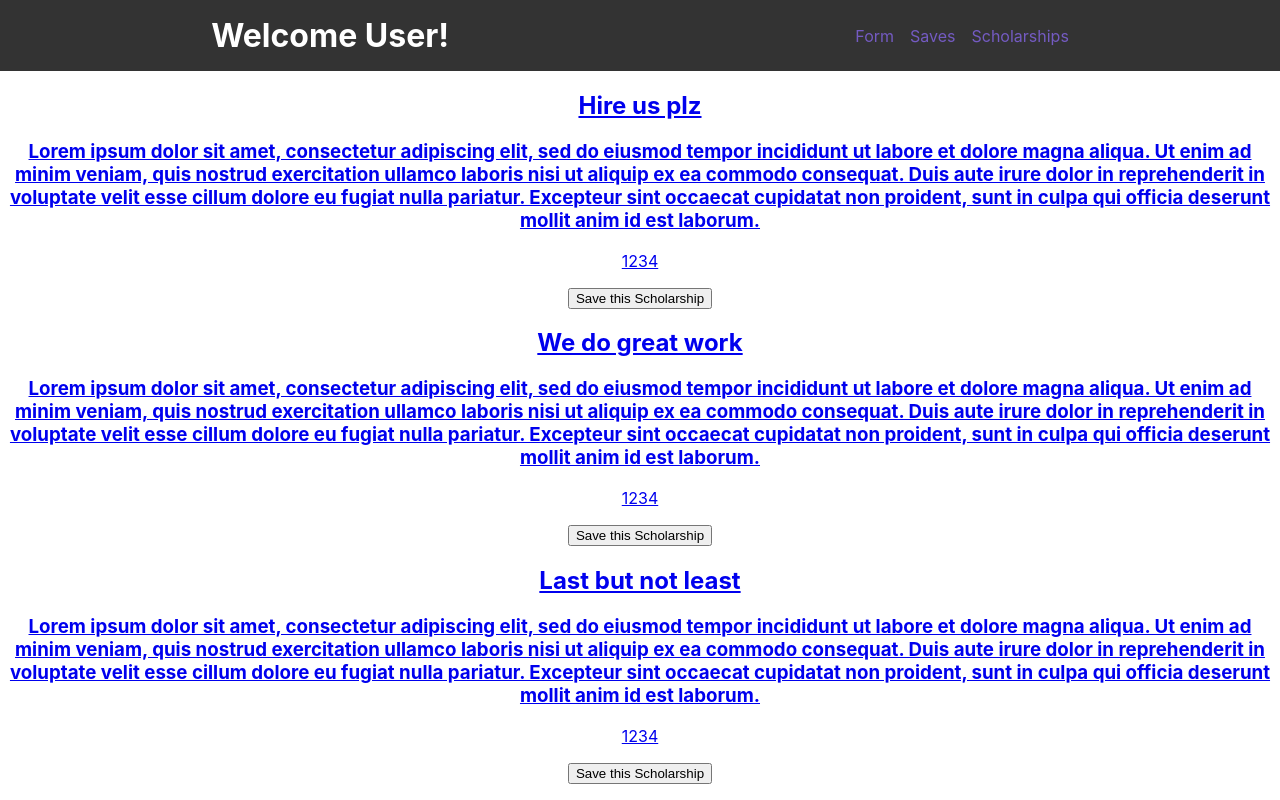
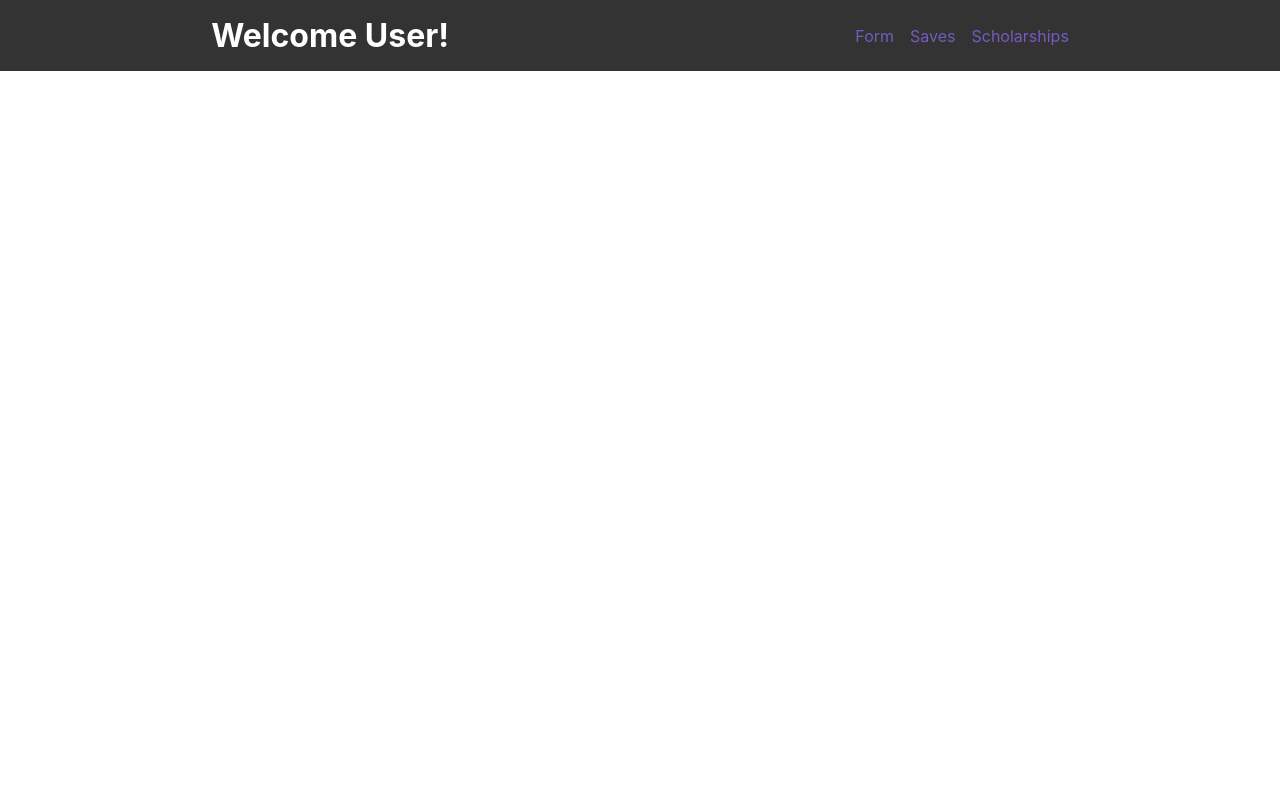
Before and after one commit to grant-guru/grant-guru-fe, a React (Create React App) app: page /scholarships in a window 1280 px wide. Built offline with nearby package versions, Linux system fonts and the light colour scheme.

Commit message:
Add functionality to save button on cards and display state data instead of mock

```diff
--- a/src/Components/Form/Form.tsx
+++ b/src/Components/Form/Form.tsx
@@ -72,7 +72,7 @@ const Form = () => {
     })
     .then(data => {
         dispatch(setScholarships(data.data))
-        console.log(data)
+        console.log('data', data.data)
     })
 }
 
--- a/src/Components/Library/Library.tsx
+++ b/src/Components/Library/Library.tsx
@@ -2,78 +2,17 @@ import React from "react";
 import './Library.css';
 import Header from "../Header/Header";
 import Scholarship from "../Scholarship/Scholarship";
+import { useAppSelector } from '../../app/hooks';
 
 const Library = () => {
 
-    const data = {
-        data: [
-        {
-        id: "6",
-        type: "scholarship",
-        attributes: {
-        title: "Hire us plz",
-        organization: "Ruby Central",
-        amount: "1234",
-        description: "Lorem ipsum dolor sit amet, consectetur adipiscing elit, sed do eiusmod tempor incididunt ut labore et dolore magna aliqua. Ut enim ad minim veniam, quis nostrud exercitation ullamco laboris nisi ut aliquip ex ea commodo consequat. Duis aute irure dolor in reprehenderit in voluptate velit esse cillum dolore eu fugiat nulla pariatur. Excepteur sint occaecat cupidatat non proident, sunt in culpa qui officia deserunt mollit anim id est laborum.",
-        deadline: "March 01, 2023",
-        education: "Graduate",
-        state: "",
-        women: false,
-        lgbt: true,
-        ethnicity: [ ],
-        veteran: false,
-        immigrant: true,
-        url: "https://linkedin.com/",
-        image_url: "https://media.istockphoto.com/id/1333580948/photo/piggy-bank-with-graduation-cap-on-black-glass-floor-money-saving-concept.jpg?s=612x612&w=0&k=20&c=Vp1CnOigey0sK1RJi11v5F8GY5_kJnCG_SLNeiQ6x0A="
-        }
-        },
-        {
-        id: "7",
-        type: "scholarship",
-        attributes: {
-        title: "We do great work",
-        organization: "Women in Security and Privacy (WISP)",
-        amount: "1234",
-        description: "Lorem ipsum dolor sit amet, consectetur adipiscing elit, sed do eiusmod tempor incididunt ut labore et dolore magna aliqua. Ut enim ad minim veniam, quis nostrud exercitation ullamco laboris nisi ut aliquip ex ea commodo consequat. Duis aute irure dolor in reprehenderit in voluptate velit esse cillum dolore eu fugiat nulla pariatur. Excepteur sint occaecat cupidatat non proident, sunt in culpa qui officia deserunt mollit anim id est laborum.",
-        deadline: "March 01, 2023",
-        education: "Graduate",
-        state: "Colorado",
-        women: false,
-        lgbt: true,
-        ethnicity: [
-        "Black",
-        "Hispanic"
-        ],
-        veteran: false,
-        immigrant: true,
-        url: "https://linkedin.com/",
-        image_url: "https://thumbs.dreamstime.com/b/scholarship-cap-money-graduation-105209321.jpg"
-        }
-        },
-        {
-        id: "8",
-        type: "scholarship",
-        attributes: {
-        title: "Last but not least",
-        organization: "Ruby Central",
-        amount: "1234",
-        description: "Lorem ipsum dolor sit amet, consectetur adipiscing elit, sed do eiusmod tempor incididunt ut labore et dolore magna aliqua. Ut enim ad minim veniam, quis nostrud exercitation ullamco laboris nisi ut aliquip ex ea commodo consequat. Duis aute irure dolor in reprehenderit in voluptate velit esse cillum dolore eu fugiat nulla pariatur. Excepteur sint occaecat cupidatat non proident, sunt in culpa qui officia deserunt mollit anim id est laborum.",
-        deadline: "March 01, 2023",
-        education: "Graduate",
-        state: "",
-        women: false,
-        lgbt: true,
-        ethnicity: [ ],
-        veteran: false,
-        immigrant: true,
-        url: "https://linkedin.com/",
-        image_url: "https://media.istockphoto.com/id/1333580948/photo/piggy-bank-with-graduation-cap-on-black-glass-floor-money-saving-concept.jpg?s=612x612&w=0&k=20&c=Vp1CnOigey0sK1RJi11v5F8GY5_kJnCG_SLNeiQ6x0A="
-        }
-        }
-        ]
-    }
+    const { filtered } = useAppSelector(state => state.scholarships)
 
-    const cards = data.data.map(scholarship => <Scholarship key={scholarship.id} {...scholarship}/>)
+    // this cannot use state. i think it should call from the database instead.
+    // because when the page is refreshed, state is lost
+    // i dont think this would happen if we were mapping over a database endpoint instead
+
+    const cards = filtered.map(scholarship => <Scholarship key={scholarship.id} {...scholarship}/>)
 
     return(
         <>
--- a/src/Components/Scholarship/Scholarship.tsx
+++ b/src/Components/Scholarship/Scholarship.tsx
@@ -1,6 +1,8 @@
 import React from "react";
 import './Scholarship.css';
 import { Link } from "react-router-dom";
+import { useAppSelector, useAppDispatch } from '../../app/hooks';
+import { addSaved } from "../../slices/savedSlice";
 
 interface CardProps {
     id: string,
@@ -25,6 +27,17 @@ interface CardProps {
 
 const Scholarship = (props: CardProps) => {
 
+    const { saved } = useAppSelector(state => state.saved)
+
+    const dispatch = useAppDispatch()
+
+    const handleClick = () => {
+        const find = saved.find(save => save.id === props.id)
+        if (find === undefined) {
+          dispatch(addSaved(props))
+        }
+    }
+
     return(
         <>
             <Link to={`/scholarship/${props.id}`}>
@@ -32,7 +45,7 @@ const Scholarship = (props: CardProps) => {
                 <h3>{props.attributes.description}</h3>
                 <p>{props.attributes.amount}</p>
             </Link>
-            <button>Save this Scholarship</button>
+            <button onClick={() => handleClick()}>Save this Scholarship</button>
         </>
     )
 }
--- a/src/Components/ScholarshipDetail/ScholarshipDetail.tsx
+++ b/src/Components/ScholarshipDetail/ScholarshipDetail.tsx
@@ -1,6 +1,7 @@
 import React from "react";
 import './ScholarshipDetail.css';
 import Header from "../Header/Header";
+import { useAppSelector } from '../../app/hooks';
 
 interface DetailProps {
     id: string
@@ -8,20 +9,20 @@ interface DetailProps {
 
 const ScholarshipDetail = (props: DetailProps) => {
 
-    // use match param id to find the correct scholarship and display its info
 
-    // use the find iterator to look through global state scholarships
-    // when found, store that in a variable
+    const { filtered } = useAppSelector(state => state.scholarships)
+
+    const selectedScholarship = filtered.find(scholarship => scholarship.id === props.id)
 
     return(
         <>
             <Header />
             <div className='scholarshipDetail'>
-                <p>scholarship Title</p>
-                <ul>All the crtierias</ul>
+                <p>{selectedScholarship?.attributes.title}</p>
+                {/* <ul>All the crtierias</ul>
                 <p>$1, 000, 000.00</p>
                 <p>Lorem Ipsum something...</p>
-               <button>Save Scholarship</button>
+               <button>Save Scholarship</button> */}
             </div>
         </>
 
--- a/src/slices/scholarshipsSlice.ts
+++ b/src/slices/scholarshipsSlice.ts
@@ -1,7 +1,28 @@
 import { createSlice, PayloadAction } from '@reduxjs/toolkit';
 
+interface Scholarship {
+  id: string,
+  type: string,
+  attributes: {
+      title: string,
+      organization: string,
+      amount: string,
+      description: string,
+      deadline: string,
+      education: string,
+      state: string,
+      women: boolean,
+      lgbt: boolean,
+      ethnicity: Array<string>,
+      veteran: boolean,
+      immigrant: boolean,
+      url: string,
+      image_url: string
+  }
+}
+
 export interface ScholarshipsState {
-    filtered: Array<any>
+    filtered: Array<Scholarship>
 // update type any to be an interface for the object that scholarships should be
 }
 
@@ -14,7 +35,7 @@ export const scholarshipsSlice = createSlice({
   initialState,
 
   reducers: {
-    setScholarships: (state, action: PayloadAction <any>) => {
+    setScholarships: (state, action: PayloadAction<Array<Scholarship>>) => {
         //update the types here for the payload
 
       state.filtered = action.payload;
```
